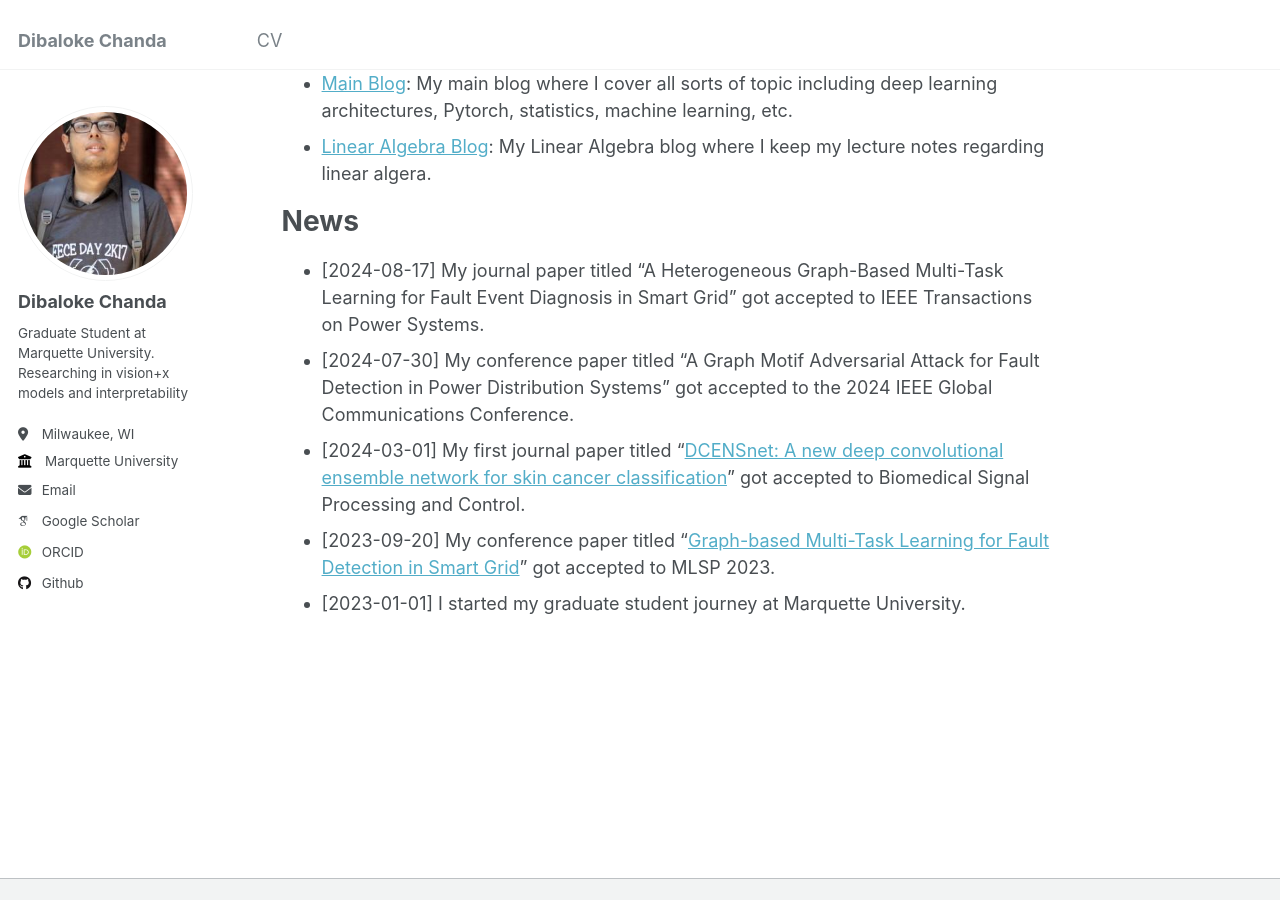
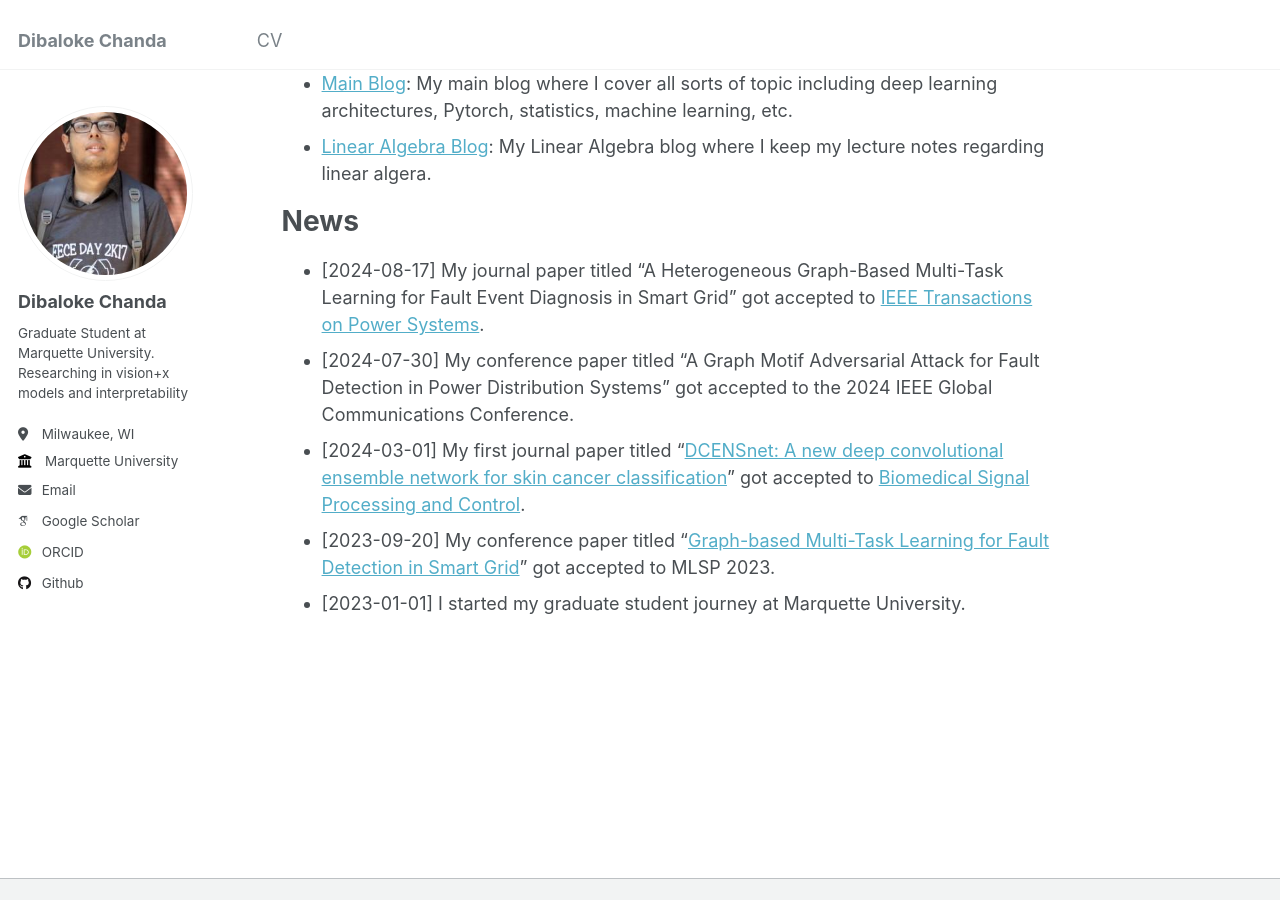
Before and after one commit to dibaloke/dibaloke.github.io, a Jekyll site: the page built from _pages/about.md, in a window 1280 px wide and 900 px high, scrolled down 434 px. Built offline with Jekyll 4.4.1, drawn with Linux system fonts in a browser that asks for light colours; some web fonts are replaced; some of the changed lines change nothing that is shown.

Commit message:
Update about.md

```diff
--- a/_pages/about.md
+++ b/_pages/about.md
@@ -20,8 +20,8 @@ I maintain several technical blogs where I write about topics in deep learning a
 - [Linear Algebra Blog](https://dibalokechanda.github.io/Linear-Algebra/): My Linear Algebra blog where I keep my lecture notes regarding linear algera.
 
 # News
-- [2024-08-17] My journal paper titled "A Heterogeneous Graph-Based Multi-Task Learning for Fault Event Diagnosis in Smart Grid" got accepted to IEEE Transactions on Power Systems.
+- [2024-08-17] My journal paper titled "A Heterogeneous Graph-Based Multi-Task Learning for Fault Event Diagnosis in Smart Grid" got accepted to [IEEE Transactions on Power Systems](https://ieeexplore.ieee.org/xpl/RecentIssue.jsp?punumber=59).
 - [2024-07-30] My conference paper titled "A Graph Motif Adversarial Attack for Fault Detection in Power Distribution Systems" got accepted to the 2024 IEEE Global Communications Conference.
-- [2024-03-01] My first journal paper titled "[DCENSnet: A new deep convolutional ensemble network for skin cancer classification](https://www.sciencedirect.com/science/article/pii/S1746809423011904)" got accepted to Biomedical Signal Processing and Control.
+- [2024-03-01] My first journal paper titled "[DCENSnet: A new deep convolutional ensemble network for skin cancer classification](https://www.sciencedirect.com/science/article/pii/S1746809423011904)" got accepted to [Biomedical Signal Processing and Control](https://www.sciencedirect.com/journal/biomedical-signal-processing-and-control).
 - [2023-09-20] My conference paper titled "[Graph-based Multi-Task Learning for Fault Detection in Smart Grid](https://graph-based-mtl-fault-detection.github.io/)" got accepted to MLSP 2023.
 - [2023-01-01] I started my graduate student journey at Marquette University.
```
